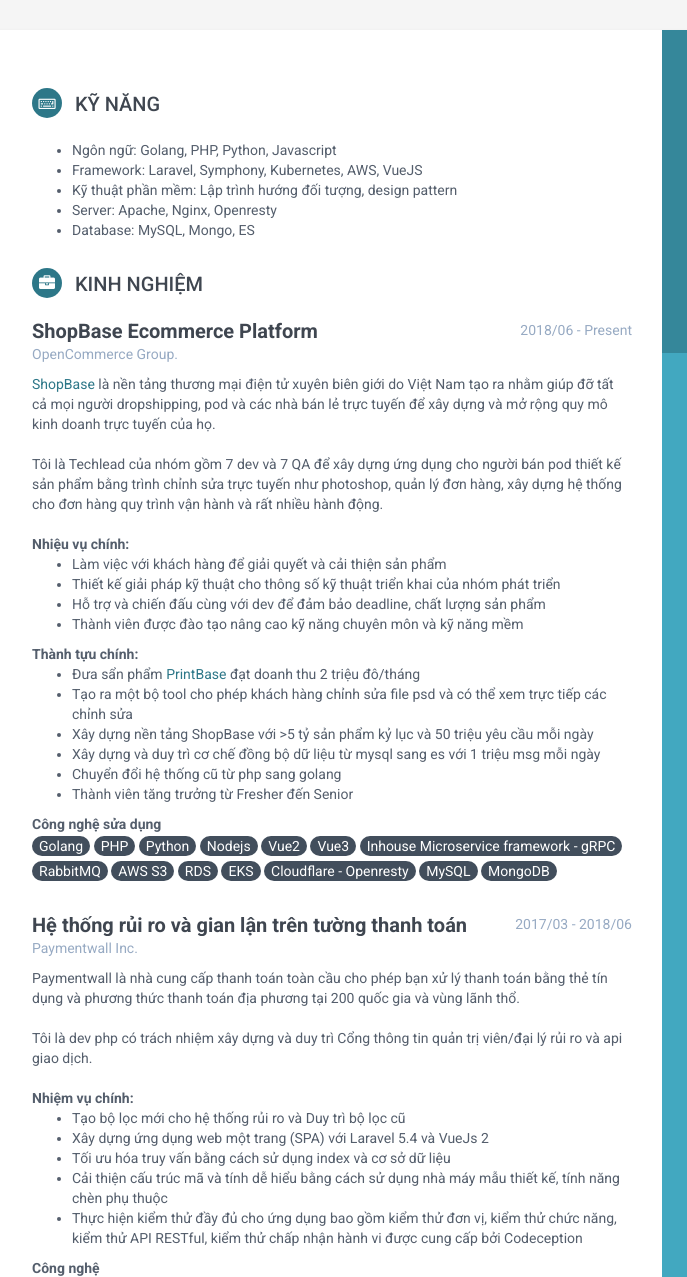
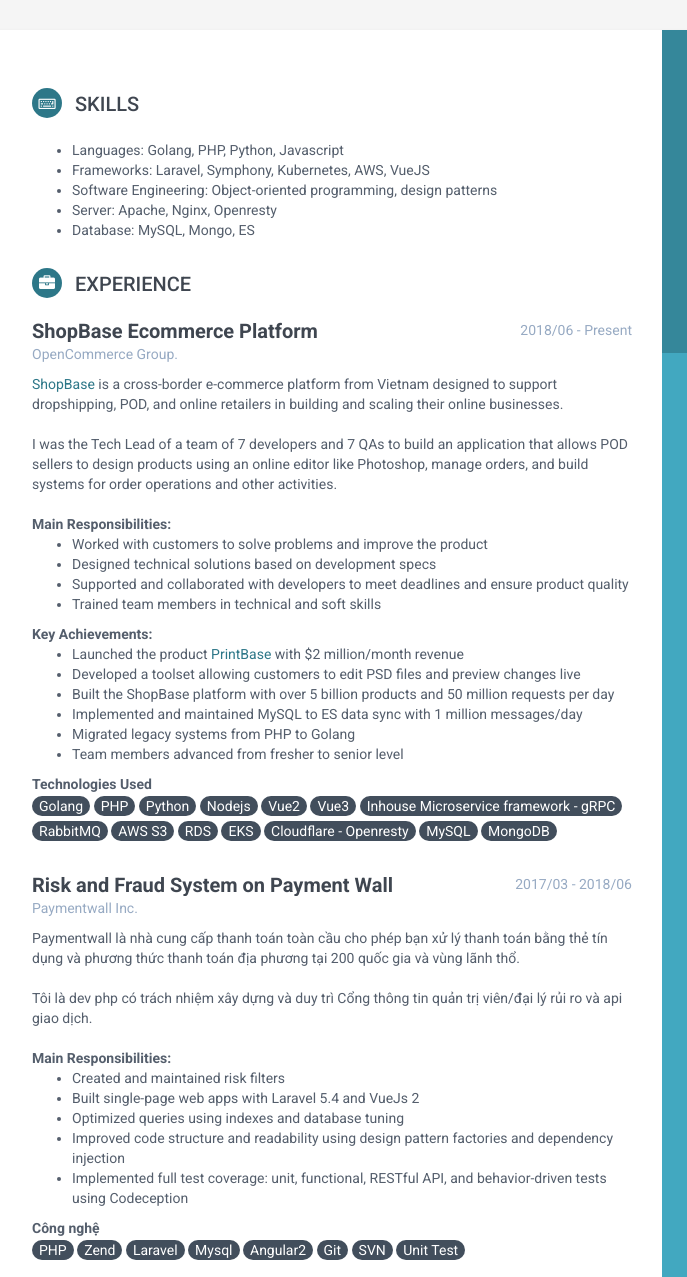
Before and after one commit to kratosvn/kratosvn.github.io, a plain HTML site: page index.html in a window 1280 px wide. Shown: the top 1277 px of the page, 188-875 px from the left. Drawn offline with Linux system fonts and the light colour scheme.

Commit message:
Update index.html

```diff
--- a/index.html
+++ b/index.html
@@ -75,19 +75,19 @@
     </div>
     <div class="main-wrapper">
         <section class="section summary-section">
-            <h2 class="section-title"><i class="fa fa-keyboard-o"></i> Kỹ năng </h2>
+            <h2 class="section-title"><i class="fa fa-keyboard-o"></i> Skills </h2>
             <div class="summary">
                 <ul>
-                    <li>Ngôn ngữ: Golang, PHP, Python, Javascript</li>
-                    <li>Framework: Laravel, Symphony, Kubernetes, AWS, VueJS</li>
-                    <li>Kỹ thuật phần mềm: Lập trình hướng đối tượng, design pattern</li>
+                    <li>Languages: Golang, PHP, Python, Javascript</li>
+                    <li>Frameworks: Laravel, Symphony, Kubernetes, AWS, VueJS</li>
+                    <li>Software Engineering: Object-oriented programming, design patterns</li>
                     <li>Server: Apache, Nginx, Openresty</li>
                     <li>Database: MySQL, Mongo, ES</li>
                 </ul>
             </div>
         </section>
         <section class="section experiences-section">
-            <h2 class="section-title"><i class="fa fa-briefcase"> </i> Kinh Nghiệm </h2>
+            <h2 class="section-title"><i class="fa fa-briefcase"> </i> Experience </h2>
             <div class="item">
                 <div class="meta">
                     <div class="upper-row">
@@ -97,28 +97,28 @@
                     <div class="company"> OpenCommerce Group.</div>
                 </div>
                 <div class="details">
-                    <div class="custom-paragraph"><a href="https://www.shopbase.com/" target="_blank">ShopBase</a> là nền tảng thương mại điện tử xuyên biên giới do Việt Nam tạo ra nhằm giúp đỡ tất cả mọi người dropshipping, pod và các nhà bán lẻ trực tuyến để xây dựng và mở rộng quy mô kinh doanh trực tuyến của họ.
+                    <div class="custom-paragraph"><a href="https://www.shopbase.com/" target="_blank">ShopBase</a> is a cross-border e-commerce platform from Vietnam designed to support dropshipping, POD, and online retailers in building and scaling their online businesses.
                     </div>
                     <div class="custom-paragraph">
-                        Tôi là Techlead của nhóm gồm 7 dev và 7 QA để xây dựng ứng dụng cho người bán pod thiết kế sản phẩm bằng trình chỉnh sửa trực tuyến như photoshop, quản lý đơn hàng, xây dựng hệ thống cho đơn hàng quy trình vận hành và rất nhiều hành động.
+                        I was the Tech Lead of a team of 7 developers and 7 QAs to build an application that allows POD sellers to design products using an online editor like Photoshop, manage orders, and build systems for order operations and other activities.
                     </div>
-                    <b>Nhiệu vụ chính:</b>
+                    <b>Main Responsibilities:</b>
                     <ul>
-                         <li>Làm việc với khách hàng để giải quyết và cải thiện sản phẩm</li>
-                         <li>Thiết kế giải pháp kỹ thuật cho thông số kỹ thuật triển khai của nhóm phát triển</li>
-                         <li>Hỗ trợ và chiến đấu cùng với dev để đảm bảo deadline, chất lượng sản phẩm</li>
-                         <li>Thành viên được đào tạo nâng cao kỹ năng chuyên môn và kỹ năng mềm</li>
+                         <li>Worked with customers to solve problems and improve the product</li>
+                         <li>Designed technical solutions based on development specs</li>
+                         <li>Supported and collaborated with developers to meet deadlines and ensure product quality</li>
+                         <li>Trained team members in technical and soft skills</li>
                     </ul>
-                    <b>Thành tựu chính: </b>
+                    <b>Key Achievements: </b>
                     <ul>
-                        <li>Đưa sẩn phẩm <a href="https://www.printbase.com/" target="_blank">PrintBase</a> đạt doanh thu 2 triệu đô/tháng</li>
-                        <li>Tạo ra một bộ tool cho phép khách hàng chỉnh sửa file psd và có thể xem trực tiếp các chỉnh sửa</li>
-                        <li>Xây dựng nền tảng ShopBase với >5 tỷ sản phẩm kỷ lục và 50 triệu yêu cầu mỗi ngày</li>
-                        <li>Xây dựng và duy trì cơ chế đồng bộ dữ liệu từ mysql sang es với 1 triệu msg mỗi ngày</li>
-                        <li>Chuyển đổi hệ thống cũ từ php sang golang</li>
-                        <li>Thành viên tăng trưởng từ Fresher đến Senior</li>
+                        <li>Launched the product <a href="https://www.printbase.com/" target="_blank">PrintBase</a> with $2 million/month revenue</li>
+                        <li>Developed a toolset allowing customers to edit PSD files and preview changes live</li>
+                        <li>Built the ShopBase platform with over 5 billion products and 50 million requests per day</li>
+                        <li>Implemented and maintained MySQL to ES data sync with 1 million messages/day</li>
+                        <li>Migrated legacy systems from PHP to Golang</li>
+                        <li>Team members advanced from fresher to senior level</li>
                     </ul>
-                    <b>Công nghệ sửa dụng</b>
+                    <b>Technologies Used</b>
                     <div style="line-height: 1.8">
                         <span class="tag-skill">Golang</span>
                         <span class="tag-skill">PHP</span>
@@ -140,7 +140,7 @@
             <div class="item">
                 <div class="meta">
                     <div class="upper-row">
-                        <h3 class="job-title"> Hệ thống rủi ro và gian lận trên tường thanh toán </h3>
+                        <h3 class="job-title"> Risk and Fraud System on Payment Wall </h3>
                         <div class="time"> 2017/03 - 2018/06</div>
                     </div>
                     <div class="company"> Paymentwall Inc.</div>
@@ -152,13 +152,13 @@
                     <div class="custom-paragraph">
                        Tôi là dev php có trách nhiệm xây dựng và duy trì Cổng thông tin quản trị viên/đại lý rủi ro và api giao dịch.
                     </div>
-                    <b>Nhiệm vụ chính:</b>
+                    <b>Main Responsibilities:</b>
                     <ul>
-                        <li>Tạo bộ lọc mới cho hệ thống rủi ro và Duy trì bộ lọc cũ</li>
-                         <li>Xây dựng ứng dụng web một trang (SPA) với Laravel 5.4 và VueJs 2</li>
-                         <li>Tối ưu hóa truy vấn bằng cách sử dụng index và cơ sở dữ liệu</li>
-                         <li>Cải thiện cấu trúc mã và tính dễ hiểu bằng cách sử dụng nhà máy mẫu thiết kế, tính năng chèn phụ thuộc</li>
-                         <li>Thực hiện kiểm thử đầy đủ cho ứng dụng bao gồm kiểm thử đơn vị, kiểm thử chức năng, kiểm thử API RESTful, kiểm thử chấp nhận hành vi được cung cấp bởi Codeception </li>
+                        <li>Created and maintained risk filters</li>
+                         <li>Built single-page web apps with Laravel 5.4 and VueJs 2</li>
+                         <li>Optimized queries using indexes and database tuning</li>
+                         <li>Improved code structure and readability using design pattern factories and dependency injection</li>
+                         <li>Implemented full test coverage: unit, functional, RESTful API, and behavior-driven tests using Codeception </li>
                     </ul>
                     <b>Công nghệ</b>
                     <div style="line-height: 1.8">
```
